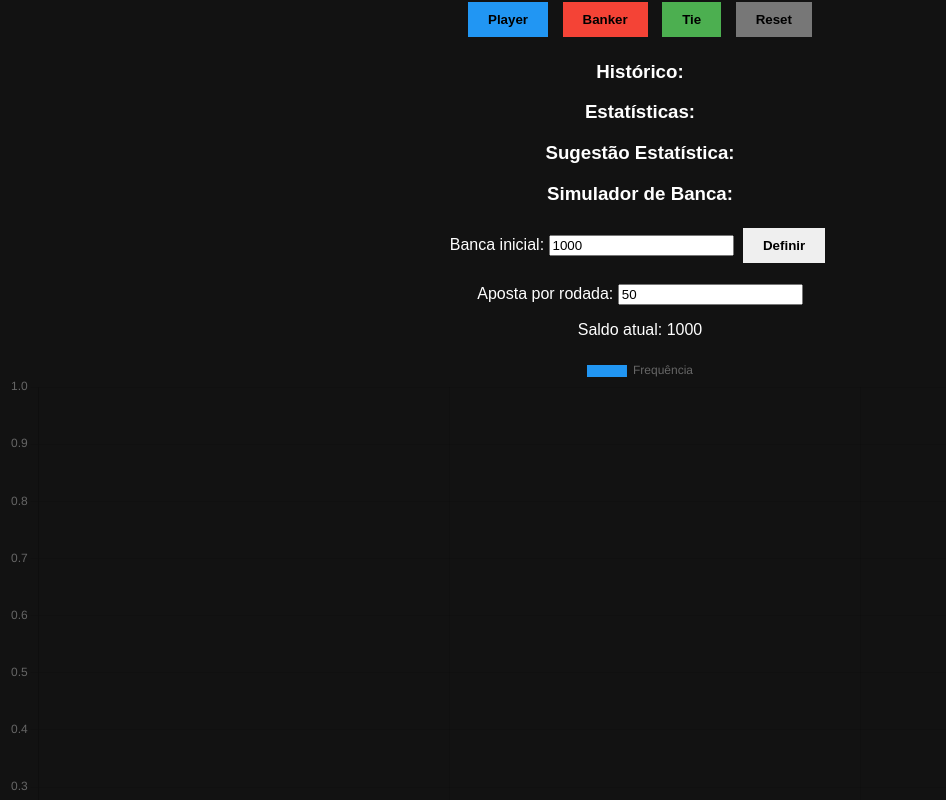
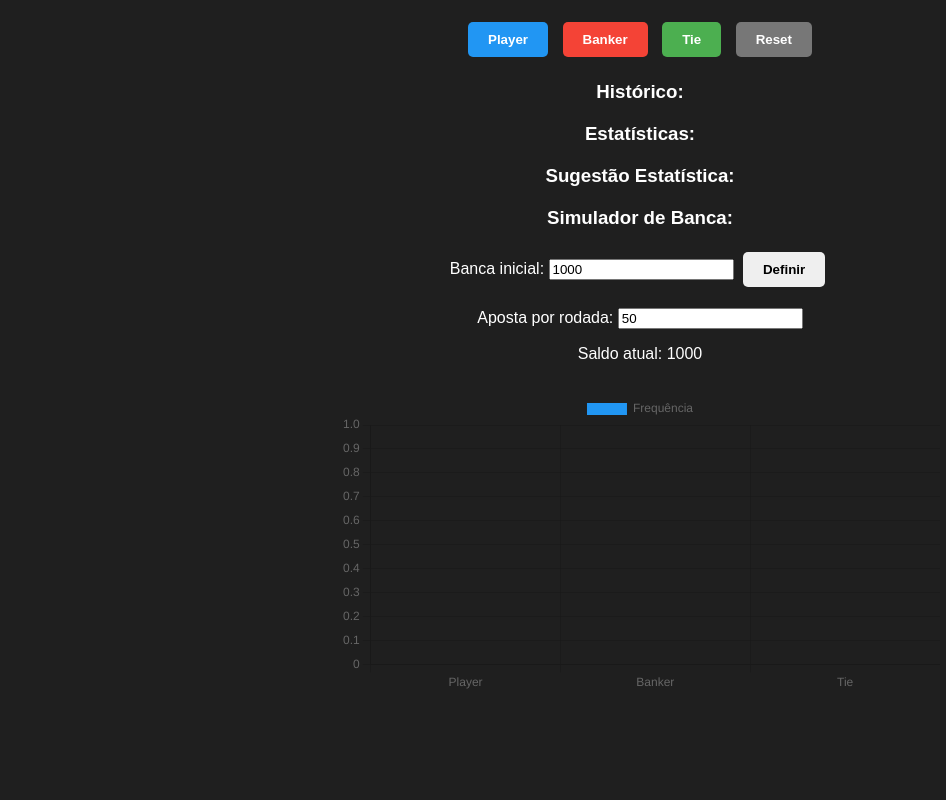
Before and after one commit to Pascoalwise01/BacBo-Predictor, a plain HTML site: page index.html in a window 1280 px wide. Shown: the part 84-884 px from the top of the page, without its empty margins (0-946 px from the left). After the commit the page ends 800 px from the top, so only its background shows below. Drawn offline with nearby package versions, Linux system fonts and the light colour scheme.

Commit message:
Enhance styles for body, buttons, and layout
Updated background color and added styles for buttons and containers.

```diff
--- a/style.css
+++ b/style.css
@@ -1,8 +1,16 @@
 body {
     font-family: Arial, sans-serif;
-    background: #121212;
+    background: #1f1f1f;
     color: white;
     text-align: center;
+    margin: 0;
+    padding: 0;
+}
+
+.container {
+    max-width: 900px;
+    margin: auto;
+    padding: 20px;
 }
 
 button {
@@ -11,15 +19,35 @@
     border: none;
     cursor: pointer;
     font-weight: bold;
+    border-radius: 5px;
+    transition: 0.2s;
 }
 
-.player { background: #2196f3; }
-.banker { background: #f44336; }
-.tie { background: #4caf50; }
-.reset { background: #777; }
+button:hover {
+    opacity: 0.8;
+}
+
+.player { background: #2196f3; color: white; }
+.banker { background: #f44336; color: white; }
+.tie { background: #4caf50; color: white; }
+.reset { background: #777; color: white; }
 
 #history span {
-    padding: 5px;
+    padding: 5px 10px;
     margin: 3px;
     display: inline-block;
+    border-radius: 4px;
+    color: white;
 }
+
+.stats, .suggestion, .bank {
+    margin-top: 20px;
+}
+
+.chart-container {
+    margin-top: 30px;
+    width: 100%;
+    max-width: 600px;
+    margin-left: auto;
+    margin-right: auto;
+}
```
